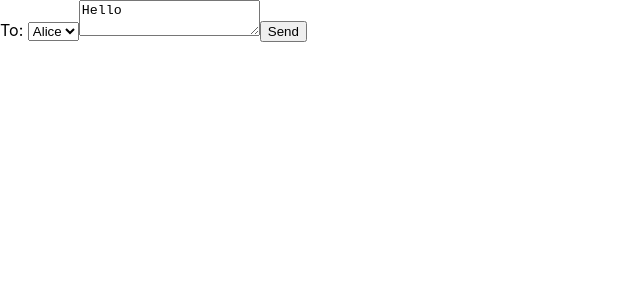
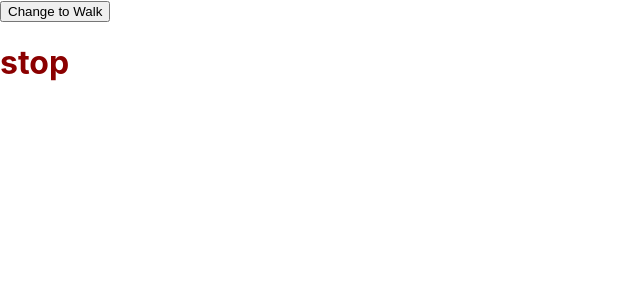
Before and after one commit to selsadan/learning-react, a React (Create React App) app: page / in a window 1280 px wide. Shown: the top 300 px of the page, without its empty margins (0-640 px from the left). Built offline with nearby package versions, Linux system fonts and the light colour scheme.

Commit message:
React state exercise

```diff
--- a/src/App.js
+++ b/src/App.js
@@ -2732,37 +2732,87 @@
 //     );
 // }
 
+// import { useState } from "react";
+
+// export default function App(){
+//     const [to, setTo] = useState('Alice');
+//     const [message, setMessage] = useState('Hello');
+
+//     function handleSummit(e){
+//         e.preventDefault();
+//         setTimeout(() => {
+//             alert(`You said ${message} to ${to}`);
+//         }, 5000);
+//     }
+
+//     return(
+//         <form onSubmit={handleSummit}>
+//             <label>
+//                 To: {' '}
+//                 <select
+//                     onChange={e => setTo(e.target.value)}
+//                     value={to}
+//                 >
+//                     <option valut="Alice">Alice</option>
+//                     <option valut="Bob">Bob</option>
+//                 </select>
+//             </label>
+//             <textarea
+//                 placeholder="Message"
+//                 value={message}
+//                 onChange={e => setMessage(e.target.value)}
+//             />
+//             <button type="submit">Send</button>
+//         </form>
+//     );
+// }
+
+// Exercise on Traffic Light
+
+// import { useState } from "react";
+
+// export default function TrafficLight(){
+//     const [walk, setWalk] = useState(false);
+
+//     function handleClick(){
+//         setWalk(!walk);
+//     }
+
+//     return(
+//         <>
+//             <button onClick={handleClick}>
+//                 Change to {walk ? 'Stop' : 'Walk'}
+//             </button>
+//             <h1 style={{
+//                 color: walk ? 'darkgreen' : 'darkred'
+//             }}>
+//                 {walk ? 'walk' : 'Stop'}
+//             </h1>
+//         </>
+//     );
+// }
+
+
 import { useState } from "react";
 
-export default function App(){
-    const [to, setTo] = useState('Alice');
-    const [message, setMessage] = useState('Hello');
-
-    function handleSummit(e){
-        e.preventDefault();
-        setTimeout(() => {
-            alert(`You said ${message} to ${to}`);
-        }, 5000);
+export default function TrafficLight(){
+    const [walk, setWalk] = useState(false);
+
+    function handleClick(){
+        setWalk(!walk)
+        alert(walk ? 'Stop is next' : 'Walk is next')
     }
 
     return(
-        <form onSubmit={handleSummit}>
-            <label>
-                To: {' '}
-                <select
-                    onChange={e => setTo(e.target.value)}
-                    value={to}
-                >
-                    <option valut="Alice">Alice</option>
-                    <option valut="Bob">Bob</option>
-                </select>
-            </label>
-            <textarea
-                placeholder="Message"
-                value={message}
-                onChange={e => setMessage(e.target.value)}
-            />
-            <button type="submit">Send</button>
-        </form>
+        <>
+            <button onClick={handleClick}>
+                Change to {walk ? 'Stop' : 'Walk'}
+            </button>
+            <h1 style={{
+                color: walk ? 'darkgreen' : 'darkred'
+            }}>
+                {walk ? 'walk' : 'stop'}
+            </h1>
+        </>
     );
 }
--- a/src/Image.js
+++ b/src/Image.js
@@ -1,7 +1,7 @@
 export default function Image(){
     return(
         <>
-        <h1>Hi, am image component</h1>
+        <h1>Hi, am image component  </h1>
         <img
             src="https://i.imgur.com/Mx7dA2Y.jpg"
             alt="A bronze statue of two crossed hands delicately holding a human brain in their fingertips."
```
